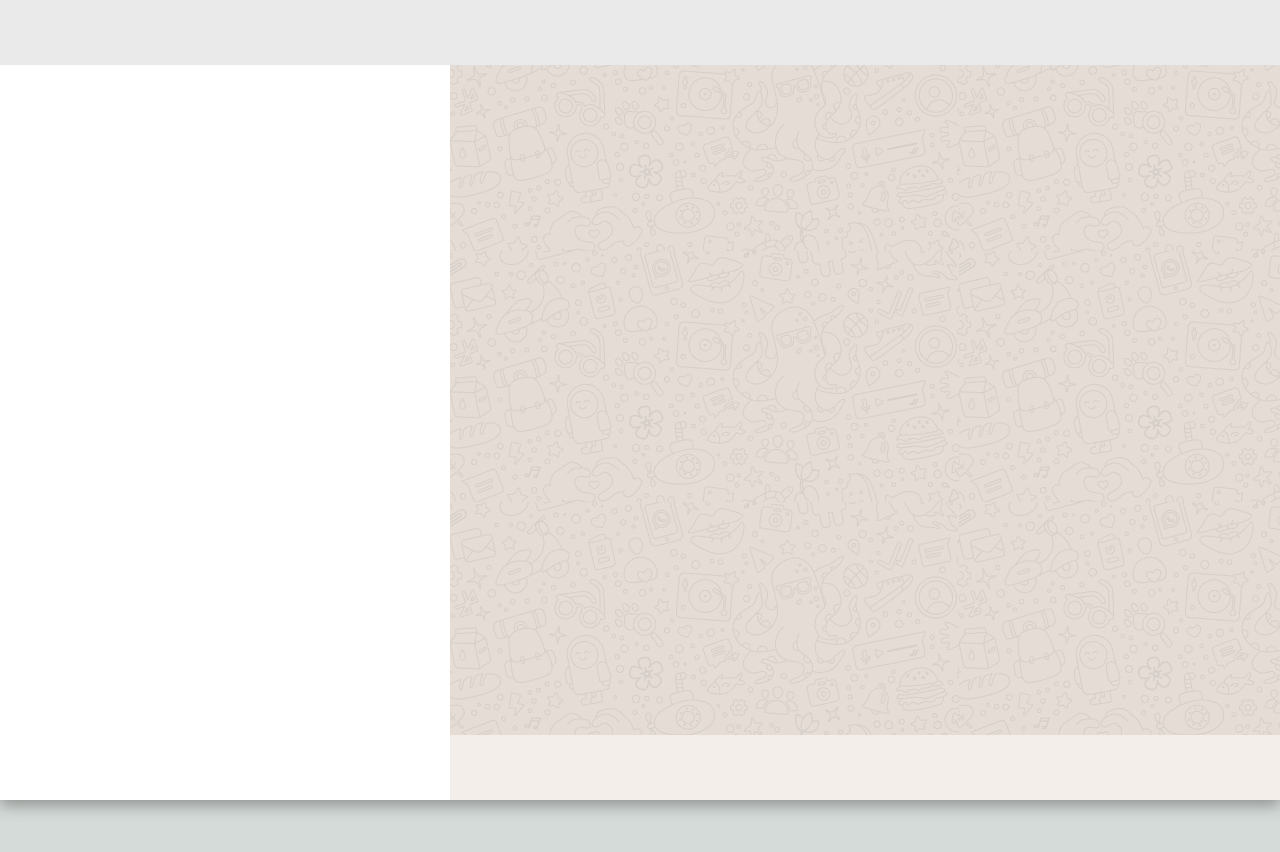
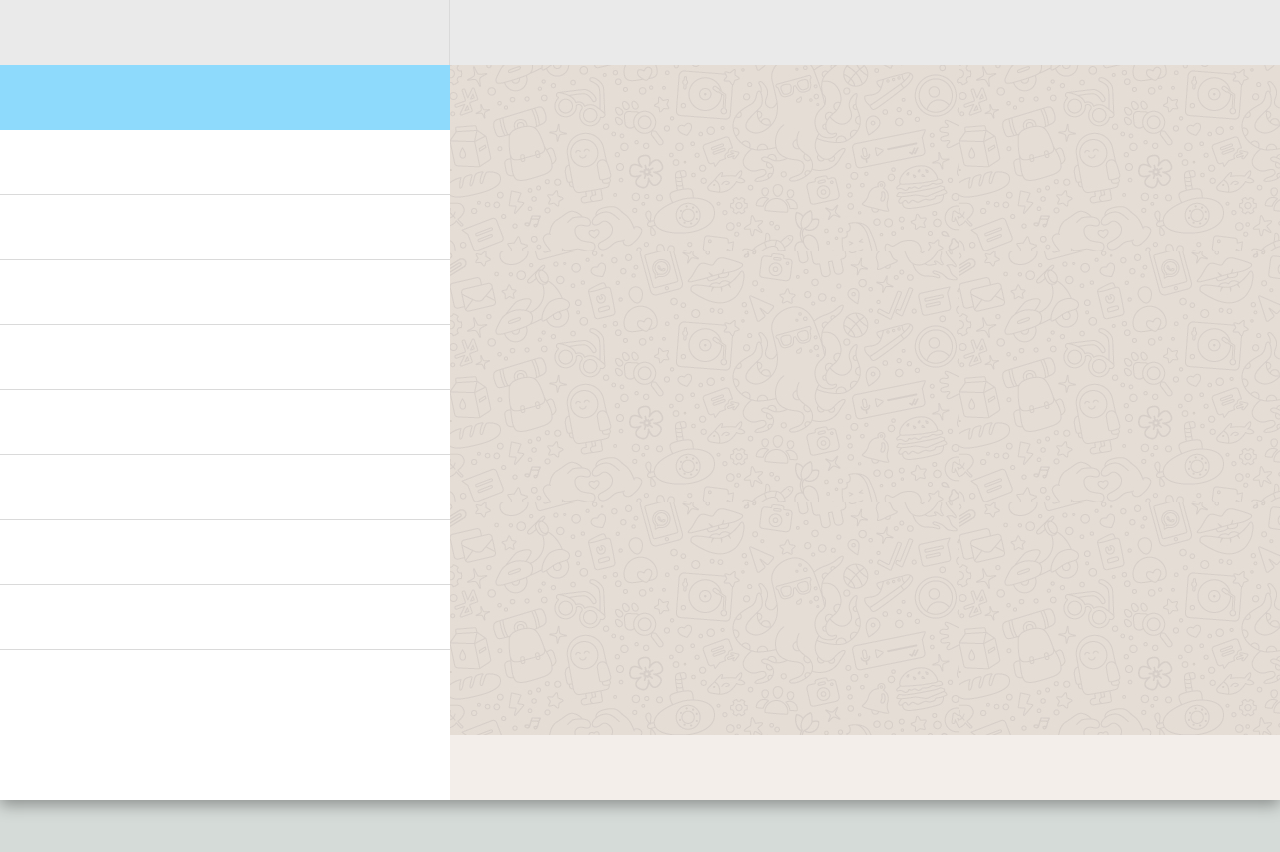
Before and after one commit to danipetro21/vue-boolzapp, a plain HTML site: page index.html in a window 1280 px wide. Drawn offline with nearby package versions, Linux system fonts and the light colour scheme.

Commit message:
add static chat part 1

```diff
--- a/css/style.css
+++ b/css/style.css
@@ -10,6 +10,9 @@ body {
     background-color: #d5dbd8;
 }
 
+.box-65{
+    height: 65px;
+}
 
 /* sfondo posteriore dell'applicazione */
 
@@ -41,10 +44,16 @@ body {
     z-index: 1000;
 
 }
-
+/* top bar */
 .top-bar {
     background-color: #eaeaea;
     position: relative;
+}
+
+.left-box{
+    width: 450px;
+    height: 100%;
+    border-right: 1px solid #dadada;
 }
 
 .side {
@@ -72,3 +81,20 @@ body {
     bottom: 0;
 
 }
+
+/* chat  */
+
+.chat-cotainer{
+    width: 100%;
+    display: flex;
+    flex-direction: column;
+    flex-wrap: wrap;
+}
+.notification{
+    background-color: #8edafc;
+}
+.chat{
+    width: 100%;
+    border-bottom: 1px solid #dadada;
+
+}
--- a/index.html
+++ b/index.html
@@ -22,11 +22,31 @@
             <div class="main-app">
 
                 <div class="bar top-bar">
+                    <div class="left-box">
 
+                    </div>
+                    <div class="right">
+
+                    </div>
                 </div>
 
                 <div class="side left-side-bar">
 
+                    <div class="chat-cotainer">
+                        <div class="box-65 notification"></div>
+
+                        <!-- search box -->
+
+
+                        <div class="box-65 chat"></div>
+                        <div class="box-65 chat"></div>
+                        <div class="box-65 chat"></div>
+                        <div class="box-65 chat"></div>
+                        <div class="box-65 chat"></div>
+                        <div class="box-65 chat"></div>
+                        <div class="box-65 chat"></div>
+                        <div class="box-65 chat"></div>
+                    </div>
                 </div>
 
                 <div class="side right-side-bar">
```
